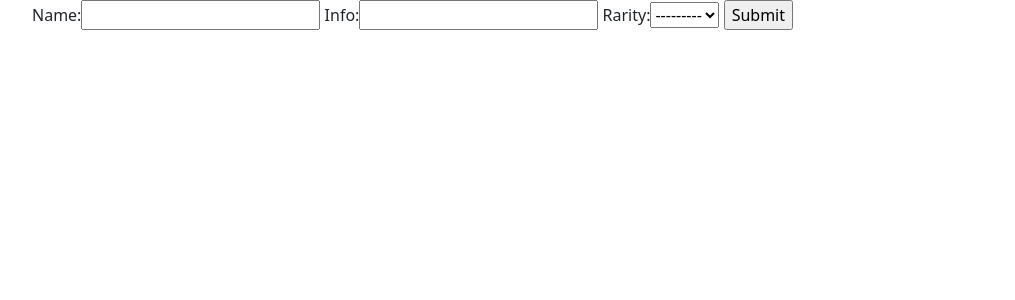
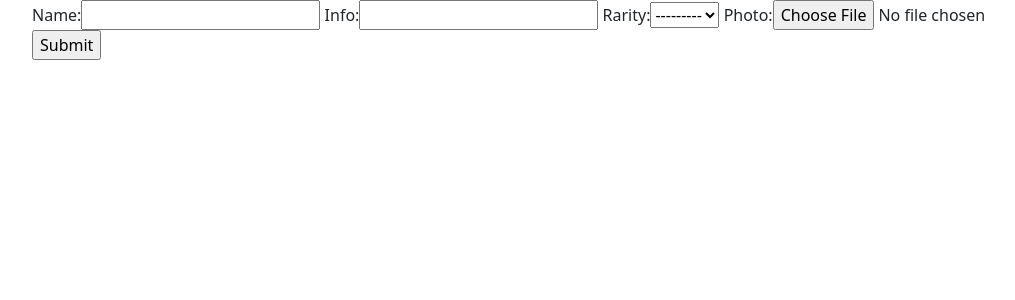
Before and after one commit to MalikAbdMusleh/apple_django, a Django app: page /types/create/ in a window 1280 px wide. Shown: the top 300 px of the page, without its empty margins (50-1065 px from the left). Run offline with Django 3.2, Linux system fonts and the light colour scheme; some libraries are stand-ins or nearby versions.

Commit message:
photo upload fixed and now the app able to update and create photo

```diff
--- a/apple_django/settings.py
+++ b/apple_django/settings.py
@@ -11,6 +11,7 @@ https://docs.djangoproject.com/en/3.2/ref/settings/
 """
 
 from pathlib import Path
+import os
 
 # Build paths inside the project like this: BASE_DIR / 'subdir'.
 BASE_DIR = Path(__file__).resolve().parent.parent
@@ -125,7 +126,10 @@ STATICFILES_DIRS=[
 ]
 #media statice comfigration
 MEDIA_URL="/media/"
-MEDIA_ROOT=BASE_DIR/"media"
+# MEDIA_ROOT=BASE_DIR/"media"
+MEDIA_ROOT = os.path.join(BASE_DIR, 'media')
+
+
 # Default primary key field type
 # https://docs.djangoproject.com/en/3.2/ref/settings/#default-auto-field
 
--- a/apples_types/forms.py
+++ b/apples_types/forms.py
@@ -5,3 +5,8 @@ class AddApple(ModelForm):
     class Meta:
         model=Apples
         fields="__all__"
+
+class AddPic(ModelForm):
+    class Meta:
+        model=Apples
+        fields=["photo"]
--- a/apples_types/models.py
+++ b/apples_types/models.py
@@ -6,7 +6,7 @@ class Apples(models.Model):
     info=models.CharField(max_length=100)
     rare_choice=(("High","H"),("Medium","M"),("Low","L"))
     rarity=models.CharField(choices=rare_choice,max_length=100)
-    # photo=models.ImageField(upload_to="photos/%y/%m/%d")
+    photo=models.ImageField(upload_to="media/%y/%m/%d",null=True)
 
 
     def __str__(self):
--- a/apples_types/urls.py
+++ b/apples_types/urls.py
@@ -5,5 +5,4 @@ path("",views.types,name="types"),
 path('delete/<int:id>', views.destroy),
 path('create/', views.create,name="create"),
 path('update/<int:id>', views.update,name="update"),
-
 ]
--- a/apples_types/views.py
+++ b/apples_types/views.py
@@ -1,6 +1,6 @@
 from django.shortcuts import render,redirect
 from .models import Apples
-from .forms import AddApple
+from .forms import AddApple,AddPic
 # Create your views here.
 def types(request):
     get_all_data=Apples.objects.all()
@@ -25,7 +25,7 @@ def destroy(request, id):
 def create(request):
     form=AddApple()
     if request.method=="POST":
-        form=AddApple(request.POST)
+        form=AddApple(request.POST,request.FILES)
     if form.is_valid():
         form.save()
         return redirect("/types")
@@ -38,7 +38,7 @@ def update(request,id):
     apple =Apples.objects.get(id=id)
     form=AddApple(instance=apple)
     if request.method=="POST":
-        form=AddApple(request.POST,instance=apple) # to replace the instance row with the new field without add new new row
+        form=AddApple(request.POST,request.FILES) # to replace the instance row with the new field without add new new row
     if form.is_valid():
         form.save()
         return redirect("/types")
--- a/templates/apple_photos.html
+++ b/templates/apple_photos.html
@@ -53,7 +53,9 @@
                                             </th>
                                             <td>
                                                 <div class="event-img">
+                                                    {% if ele.photo %}
                                                     <img src="{{ele.photo.url}}" alt="" width="80" height="80" />
+                                                    {% endif %}
                                                 </div>
                                             </td>
                                             <td>
--- a/templates/create.html
+++ b/templates/create.html
@@ -8,11 +8,16 @@
     <title>Create new type</title>
   </head>
   <body>
-    <form method="POST" class="post-form" action="">
+    <form method="POST" class="post-form" action="" enctype="multipart/form-data">
       {% csrf_token %}
     <div class="container align-middle">
       {{ form }}
+
       <input type="submit" name="submit">
+      {% if form.instence.photo %}
+  <h3>Succesfully uploaded : {{form.instance.name}}</h3>
+  <img src="{{form.instance.photo.url}}" alt="connect" style="max-height:300px">
+{% endif %}
     </div>
 </form>
   </body>
```
Also changed, not shown: apples_types/migrations/0003_apples_photo.py (added), apples_types/migrations/0004_alter_apples_photo.py (added), media/media/21/10/24/Screenshot_2021-10-08_213905.png (added), media/media/21/10/24/certification_2021-10-13_035754.png (added), media/media/21/10/24/ehab_2.PNG (added), media/media/21/10/24/ehab_2_bMDIYRB.PNG (added), media/media/21/10/24/map.png (added), media/photos/21/10/24/Screenshot_2021-10-08_213905.png (added), types/photos/21/10/22/Screenshot_2021-10-08_213905.png (added).
